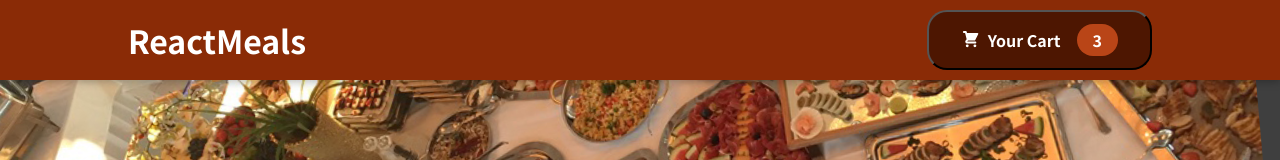
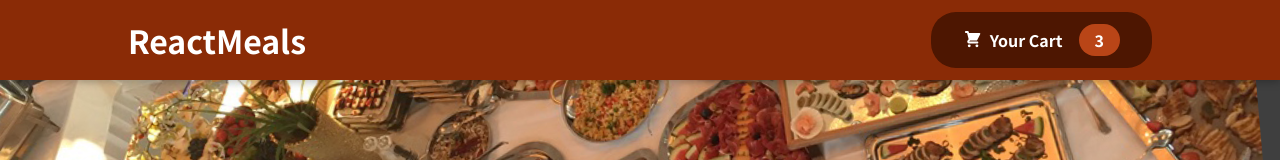
Before and after one commit to matekuna92/react-food, a React (Create React App) app: page / in a window 1280 px wide. Shown: the top 160 px of the page. Built offline with nearby package versions, Linux system fonts and the light colour scheme.

Commit message:
border css fix

```diff
--- a/src/components/Layout/HeaderCartButton.module.css
+++ b/src/components/Layout/HeaderCartButton.module.css
@@ -1,11 +1,11 @@
 .button {
     cursor: pointer;
-    outline: none;
+    border: none;
     background-color: #4d1601;
     color: #fff;
     font: inherit;
     padding: 0.75rem 2rem;
-    border-radius: 20px;
+    border-radius: 25px;
     display: flex;
     justify-content: space-around;
     align-items: center;
```
